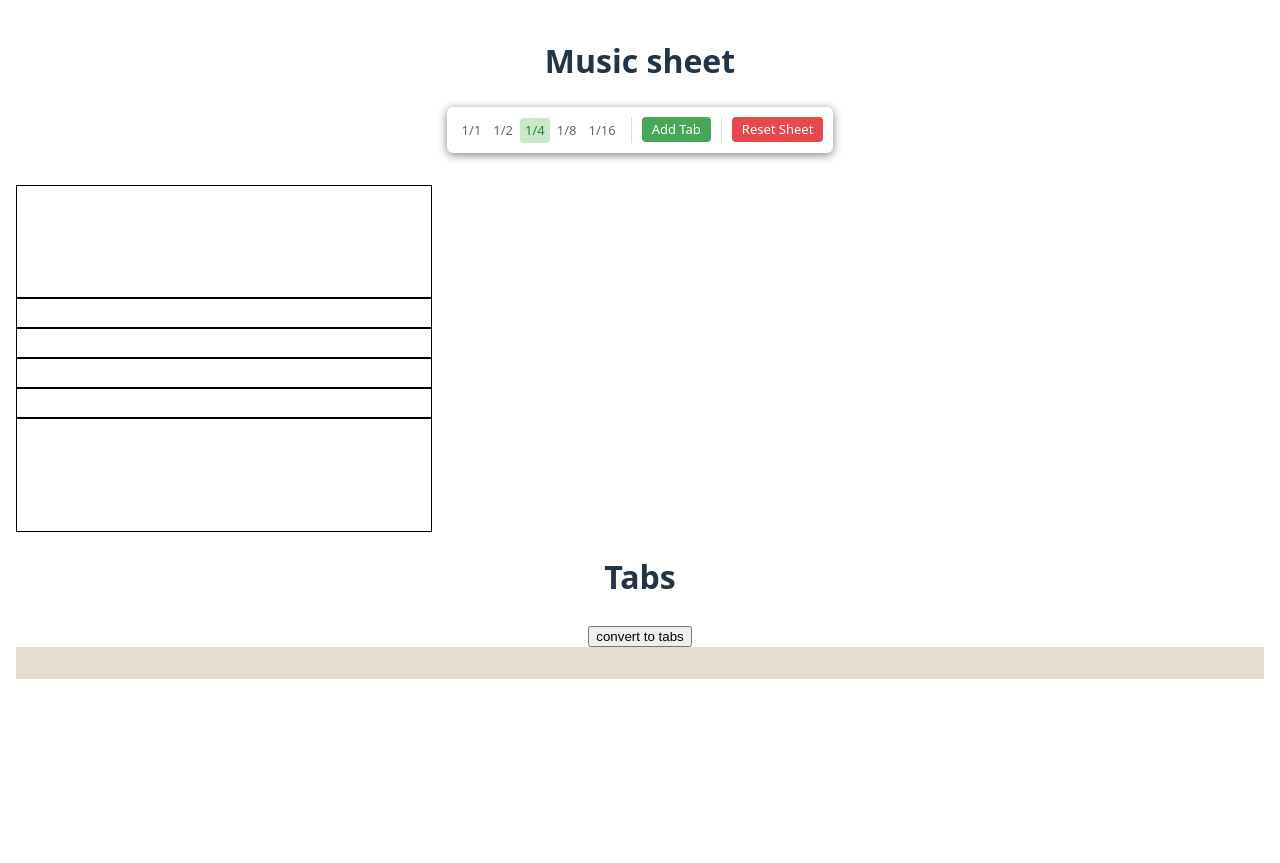
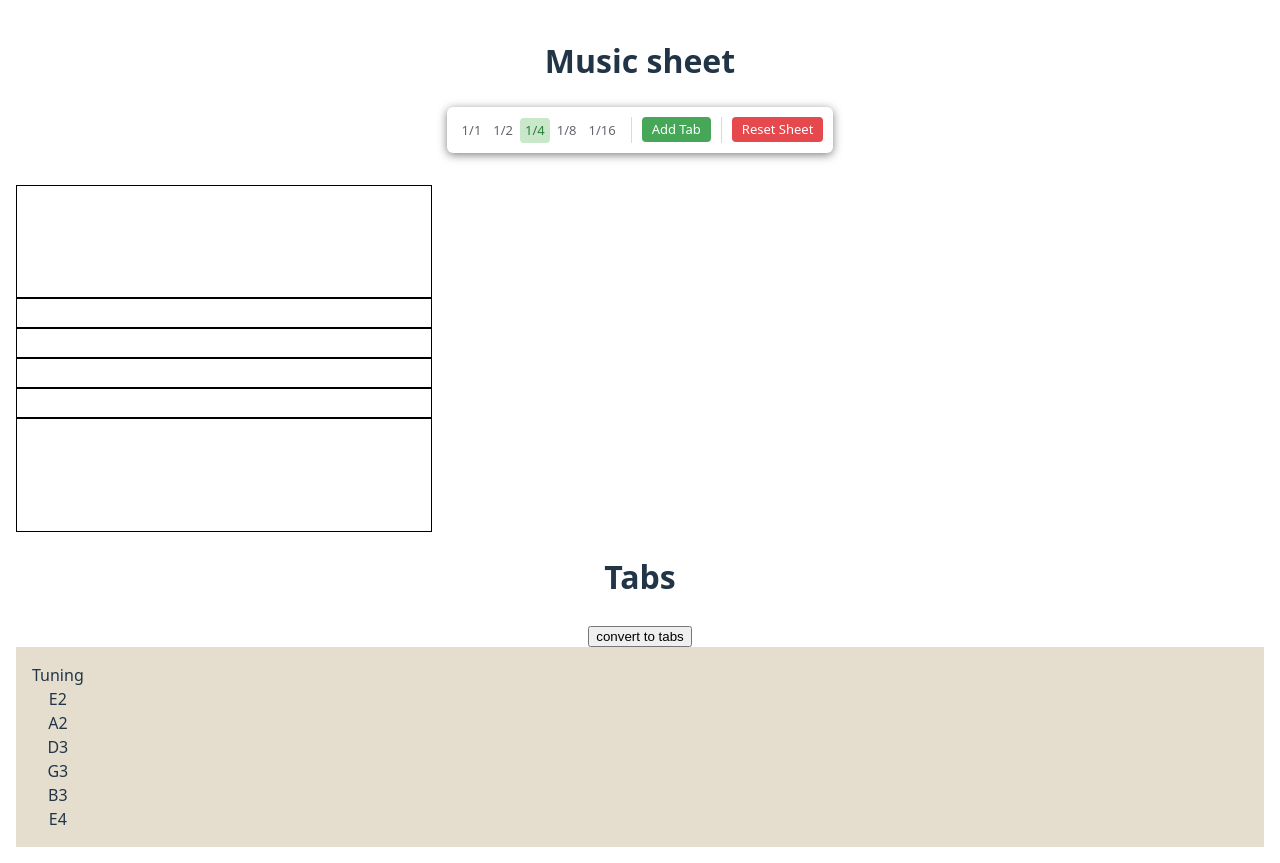
Before and after one commit to deeprecession/notes-to-guitar-tabs, a Vue app: page / in a window 1280 px wide. Before the commit the page ends 800 px from the top, so only its background shows below. Built offline with nearby package versions, Linux system fonts and the light colour scheme.

Commit message:
feat: show tuning pitches on tabs

```diff
--- a/src/App.vue
+++ b/src/App.vue
@@ -55,7 +55,10 @@ function convertToTabs() {
 
     <h1>Tabs</h1>
     <button @click="convertToTabs">convert to tabs</button>
-    <TabComponent :tabs="tabs" />
+    <TabComponent
+        :tabs="tabs"
+        :guitar-tuning="standardTuning"
+    />
 </template>
 
 <style lang="css" scoped></style>
--- a/src/components/TabComponent/TabComponent.vue
+++ b/src/components/TabComponent/TabComponent.vue
@@ -1,9 +1,11 @@
 <script setup lang="ts">
 import { ref, watch } from "vue"
 import type { Tab } from "../../utils/notesToTabsAlgorithm/NotesToTabsConverter"
+import type { GuitarTuning } from "../../utils/notesToTabsAlgorithm/GuitarTuning"
 
 const props = defineProps<{
     tabs: Tab[][]
+    guitarTuning: GuitarTuning
 }>()
 
 const curTabInx = ref(new Array(props.tabs.length).fill(0))
@@ -18,6 +20,13 @@ watch(
 
 <template>
     <div :class="$style.container">
+        <div :class="$style.col">
+            Tuning
+            <div v-for="pitch in guitarTuning">
+                {{ pitch }}
+            </div>
+        </div>
+
         <div
             v-for="(tab, tabInx) in tabs"
             :class="$style.col"
```
